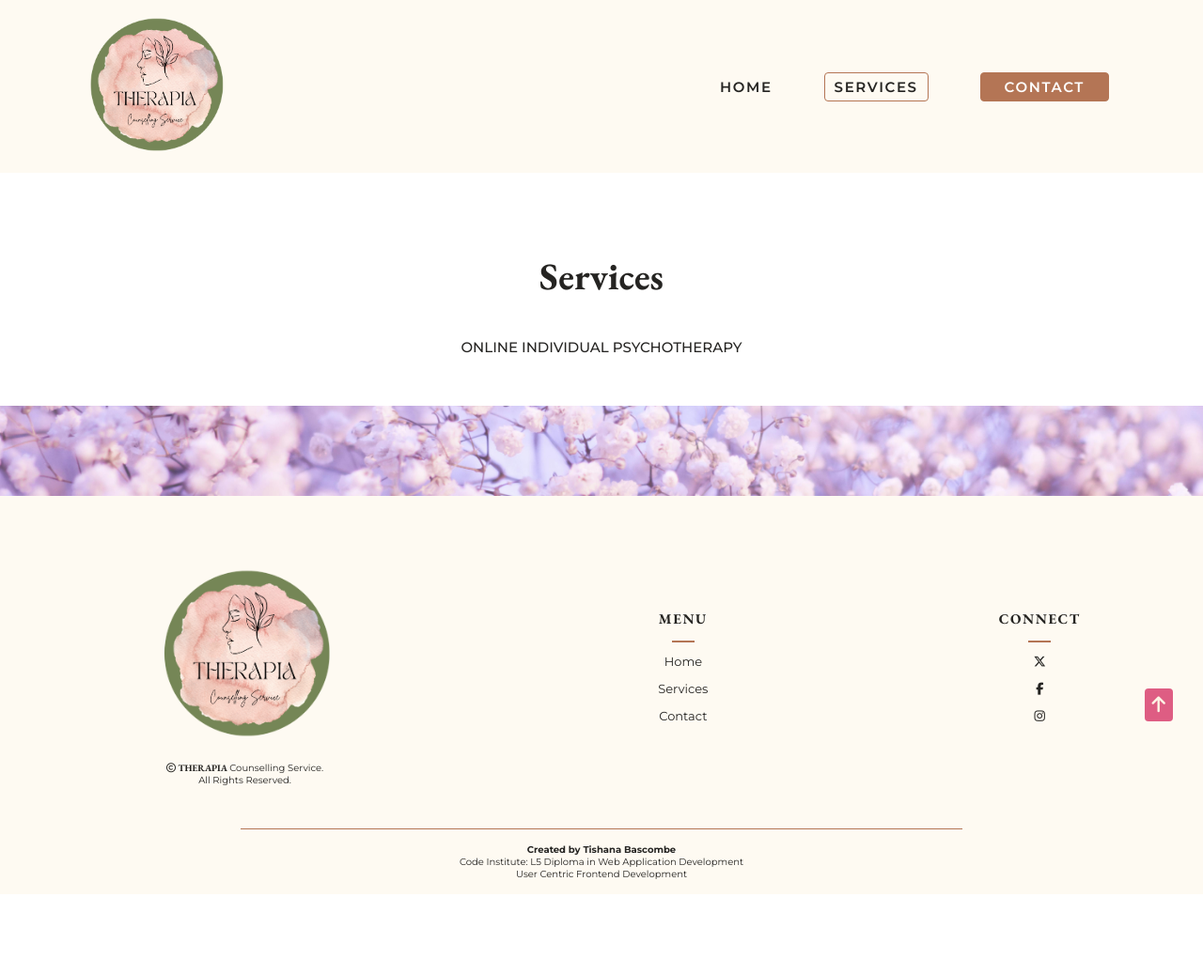
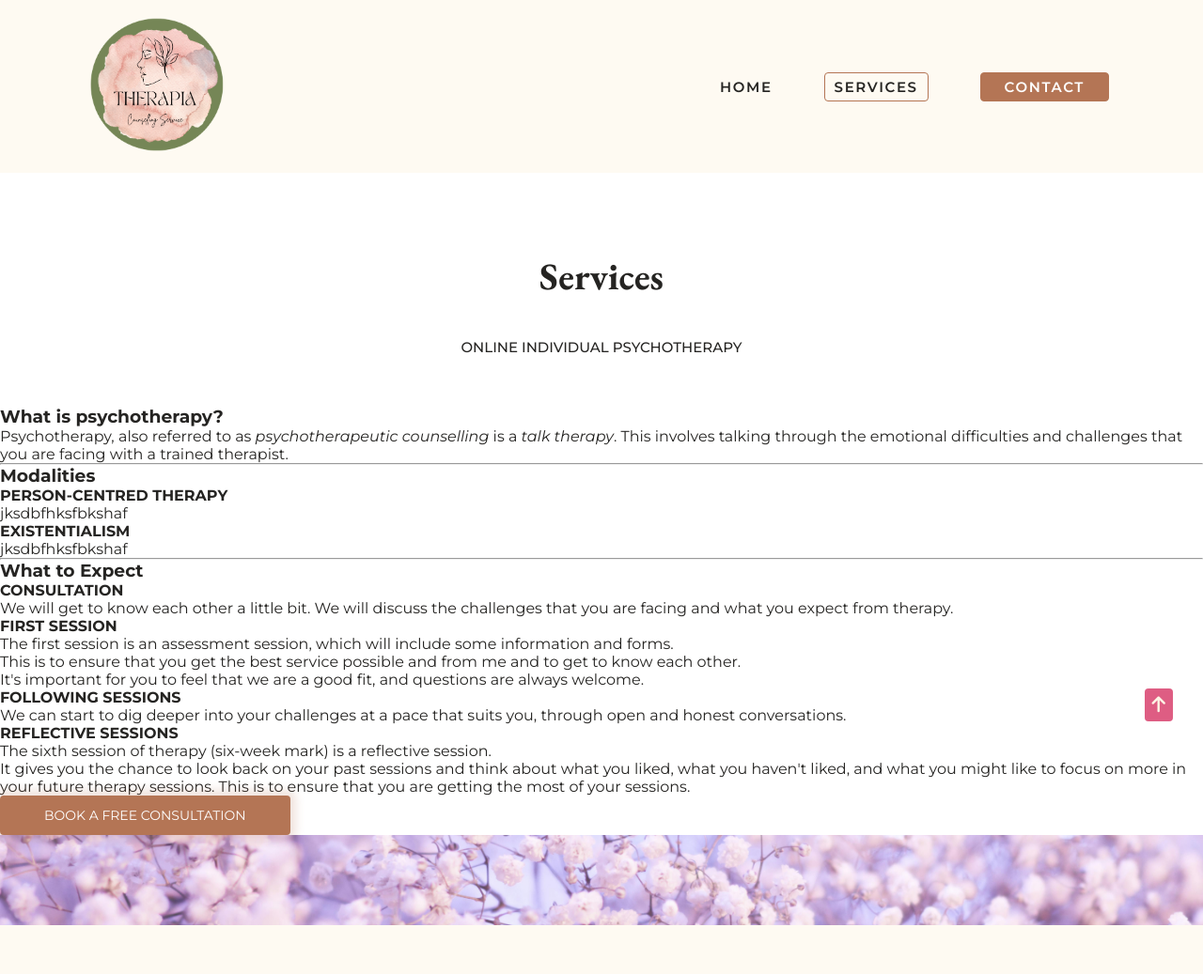
Before and after one commit to t-shanacodeth/therapia-counselling-service-MP1, a plain HTML site: page services.html in a window 1280 px wide. Shown: the top 1037 px of the page at 94% size. Before the commit the page ends 952 px from the top, so only its background shows below. Drawn offline with nearby package versions, Linux system fonts and the light colour scheme; a web font is replaced by a local one.

Commit message:
fix: add button link

```diff
--- a/services.html
+++ b/services.html
@@ -36,10 +36,8 @@
 	</header>
 
     <main>
-		<div class="bg-container">
-			<div class="pink-bg"></div>
-			<div class="purple-bg"></div>
-		</div>
+		<div id="top-bg"></div>
+		<div id="bottom-bg"></div>
 		<div class="services-header">
 			<h2>
 				Services
@@ -50,9 +48,84 @@
 		</div>
 
 		<div class="services-content">
-
+			<h3>
+				What is psychotherapy?
+			</h3>
+			<p>
+				Psychotherapy, also referred to as <em>psychotherapeutic counselling</em> is a <em>talk therapy</em>. This involves talking through the emotional difficulties and challenges that you are facing with a trained therapist.
+			</p>
+			<hr class="services-separater">
+			<h3>
+				Modalities
+			</h3>
+			<div>
+				<strong>
+					PERSON-CENTRED THERAPY
+				</strong>
+				<p>
+					jksdbfhksfbkshaf
+				</p>
+			</div>
+			<div>
+				<strong>
+					EXISTENTIALISM
+				</strong>
+				<p>
+					jksdbfhksfbkshaf
+				</p>
+			</div>
+			<hr class="services-separater">
+			<h3>
+				What to Expect
+			</h3>
+			<div>
+				<strong>
+					CONSULTATION
+				</strong>
+				<br>
+				<p>
+					We will get to know each other a little bit.
+					We will discuss the challenges that you are facing and what you expect from therapy.
+				</p>
+			</div>
+			<div>
+				<strong>
+					FIRST SESSION
+				</strong>
+				<p>
+					The first session is an assessment session, which will include some information and forms.
+					<br>
+					This is to ensure that you get the best service possible and from me and to get to know each other.
+					<br>
+					It's important for you to feel that we are a good fit, and questions are always welcome.
+				</p>
+			</div>
+			<div>
+				<strong>
+					FOLLOWING SESSIONS
+				</strong>
+				<p>
+					We can start to dig deeper into your challenges at a pace that suits you, through open and honest conversations.
+				</p>
+			</div>
+			<div>
+				<strong>
+					REFLECTIVE SESSIONS
+				</strong>
+				<p>
+					The sixth session of therapy (six-week mark) is a reflective session.
+					<br>
+					It gives you the chance to look back on your past sessions and think about what you liked,
+					what you haven't liked, and what you might like to focus on more in your future therapy sessions.
+					This is to ensure that you are getting the most of your sessions.
+				</p>
+			</div>
 		</div>
-
+		<a href="contact.html">
+			<button class="free-consultation service-btn">
+				BOOK A FREE CONSULTATION
+			</button>
+		</a>
 
         <!-- BACK TO TOP BUTTON -->
 
```
